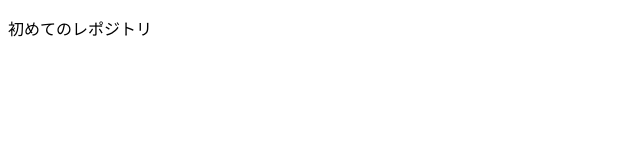
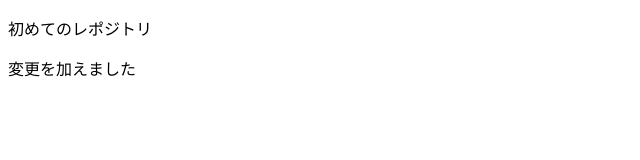
Before and after one commit to ky-33/first-git-repo, a website: page index.html in a window 1280 px wide. Shown: the whole page, without its empty margins (0-640 px from the left). Drawn offline with Linux system fonts and the light colour scheme.

Commit message:
index.html変更

```diff
--- a/index.html
+++ b/index.html
@@ -8,5 +8,6 @@
 </head>
 <body>
   <p>初めてのレポジトリ</p>
+  <p>変更を加えました</p>
 </body>
 </html>
```
